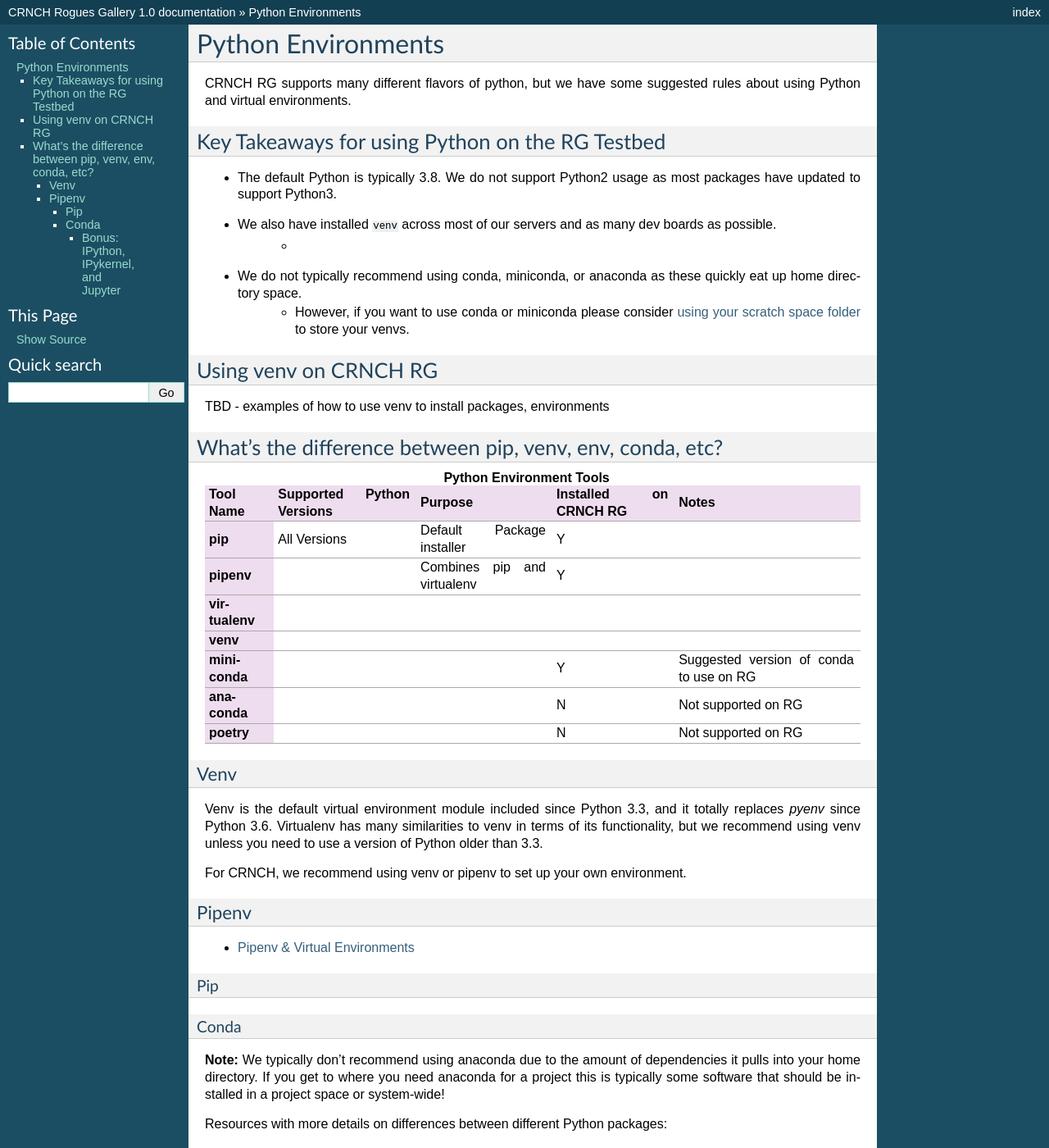
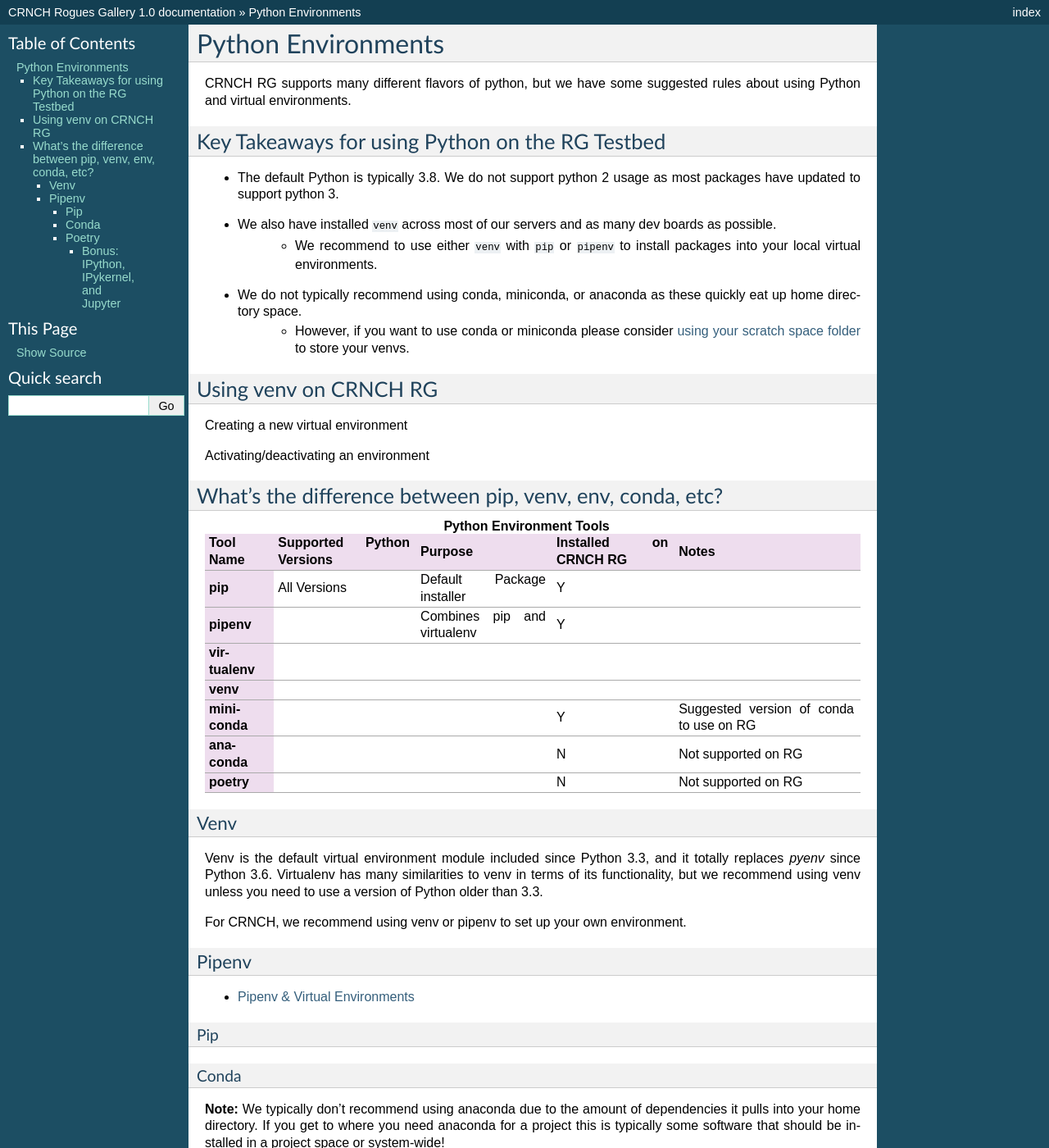
Before and after one commit to gt-crnch-rg/read-the-docs, a Sphinx documentation site: the page built from docs/general/python-environments.rst, in a window 1280 px wide and 1400 px high. Shown: the whole window at 82% size. Built offline with Sphinx 7.4.7, drawn with Linux system fonts in a browser that asks for light colours; pages that are not in the unit, such as notebooks, are missing from menus; some of the changed text lies outside the part shown.

Commit message:
Update python-environments.rst

```diff
--- a/docs/general/python-environments.rst
+++ b/docs/general/python-environments.rst
@@ -7,16 +7,23 @@
 Key Takeaways for using Python on the RG Testbed
 =============
 
-- The default Python is typically 3.8. We do not support Python2 usage as most packages have updated to support Python3.
+- The default Python is typically 3.8. We do not support python 2 usage as most packages have updated to support python 3.
 - We also have installed :code:`venv` across most of our servers and as many dev boards as possible.
-    -
+    - We recommend to use either :code:`venv` with :code:`pip` or :code:`pipenv` to install packages into your local virtual environments.
 - We do not typically recommend using conda, miniconda, or anaconda as these quickly eat up home directory space.
     - However, if you want to use conda or miniconda please consider `using your scratch space folder <https://gt-crnch-rg.readthedocs.io/en/main/general/rg-filesystems.html>`__ to store your venvs.
 
 
 Using venv on CRNCH RG
 ======================
-TBD - examples of how to use venv to install packages, environments
+
+Creating a new virtual environment
+
+Activating/deactivating an environment
+
+
+
+
 
 What's the difference between pip, venv, env, conda, etc?
 =============
@@ -94,6 +101,11 @@
 
 - `Understanding conda and pip <https://www.anaconda.com/blog/understanding-conda-and-pip>`__
 - `Explaining the many flavors of conda <https://whiteboxml.com/blog/the-definitive-guide-to-python-virtual-environments-with-conda>`__
+- `OLCF's guide to using conda, which assumes a sitewide installation of conda <https://docs.olcf.ornl.gov/software/python/conda_basics.html>`__.
+
+Poetry
+^^^^^^^^^^^^^^^^
+
 
 Bonus: IPython, IPykernel, and Jupyter
 ~~~~~~~~~~~~~~~~~~~~~~~~~~~~~~~~~~~~~~
```
